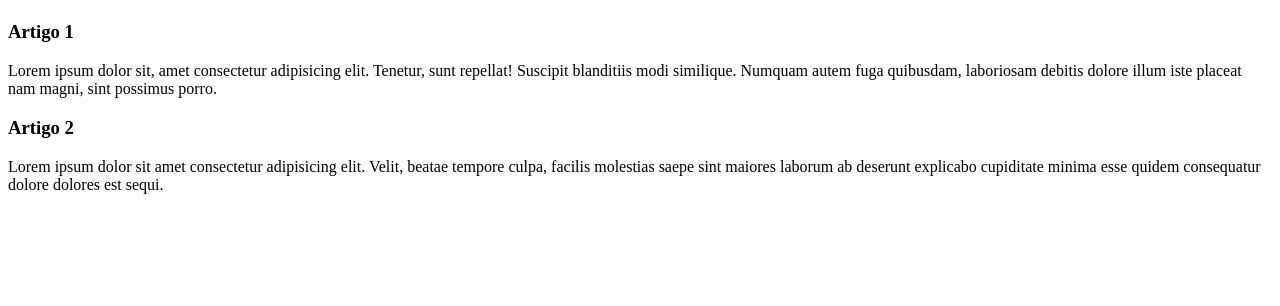
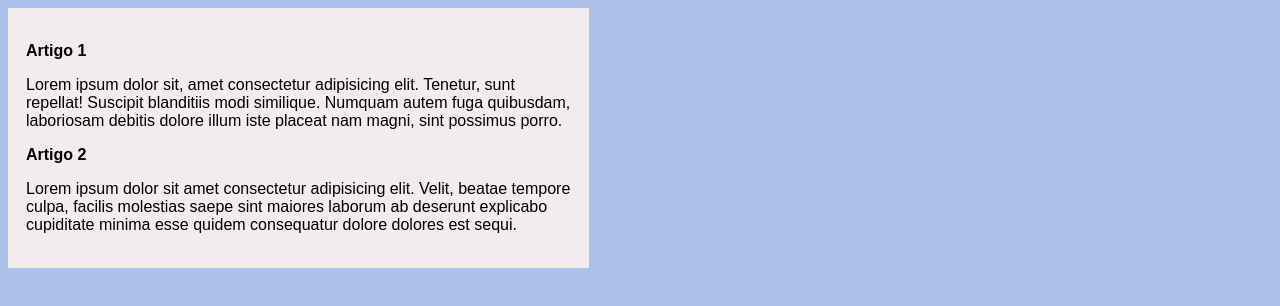
Before and after one commit to ulisses9si/projeto-site, a plain HTML site: page index.html in a window 1280 px wide. Drawn offline with Linux system fonts and the light colour scheme.

Commit message:
iniciei o design

```diff
--- a/index.html
+++ b/index.html
@@ -4,6 +4,7 @@
     <meta charset="UTF-8">
     <meta name="viewport" content="width=device-width, initial-scale=1.0">
     <title>Titulo do Site</title>
+    <link rel="stylesheet" href="style/style.css">
 </head>
 <body>
     <main>
--- /dev/null
+++ b/style/style.css
@@ -0,0 +1,15 @@
+* {
+    font-family: Arial, Helvetica, sans-serif;
+    font-size: 16px;
+}
+
+body {
+    background-color: #acc1e7;
+}
+
+main {
+    background-color: #f3ecec;
+    width: 545px;
+    padding: 18px;
+
+}
```
